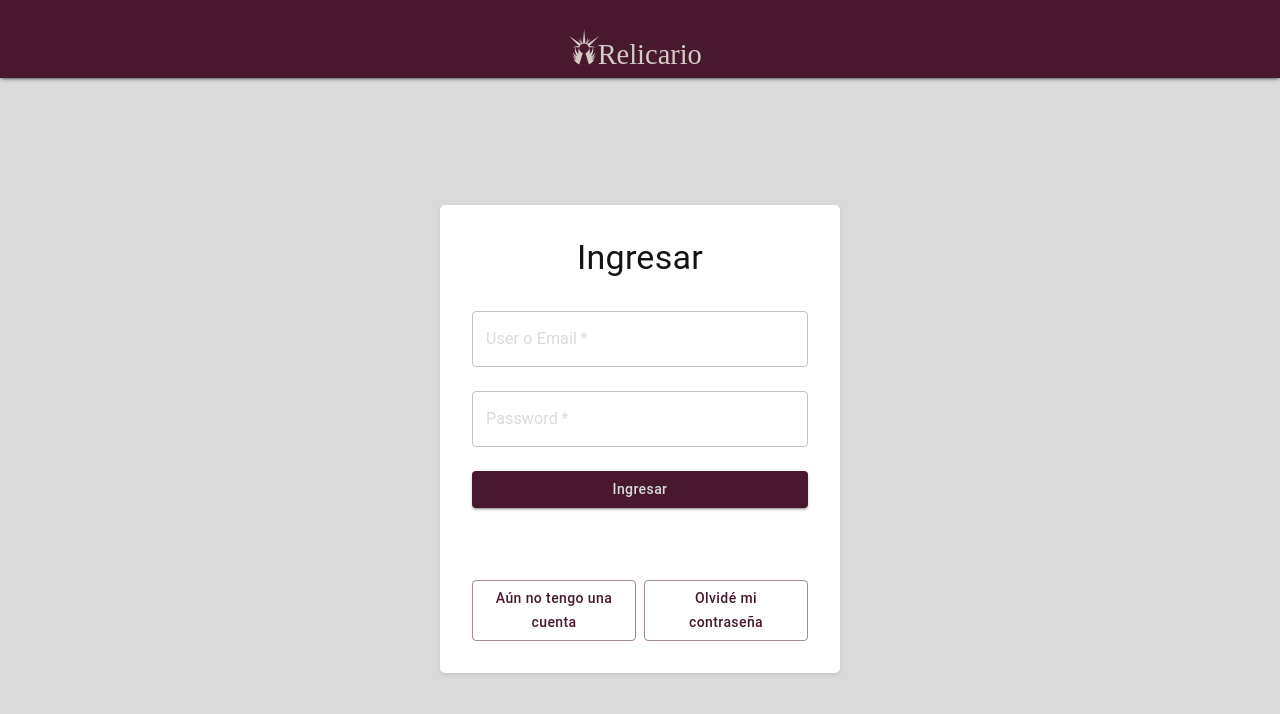
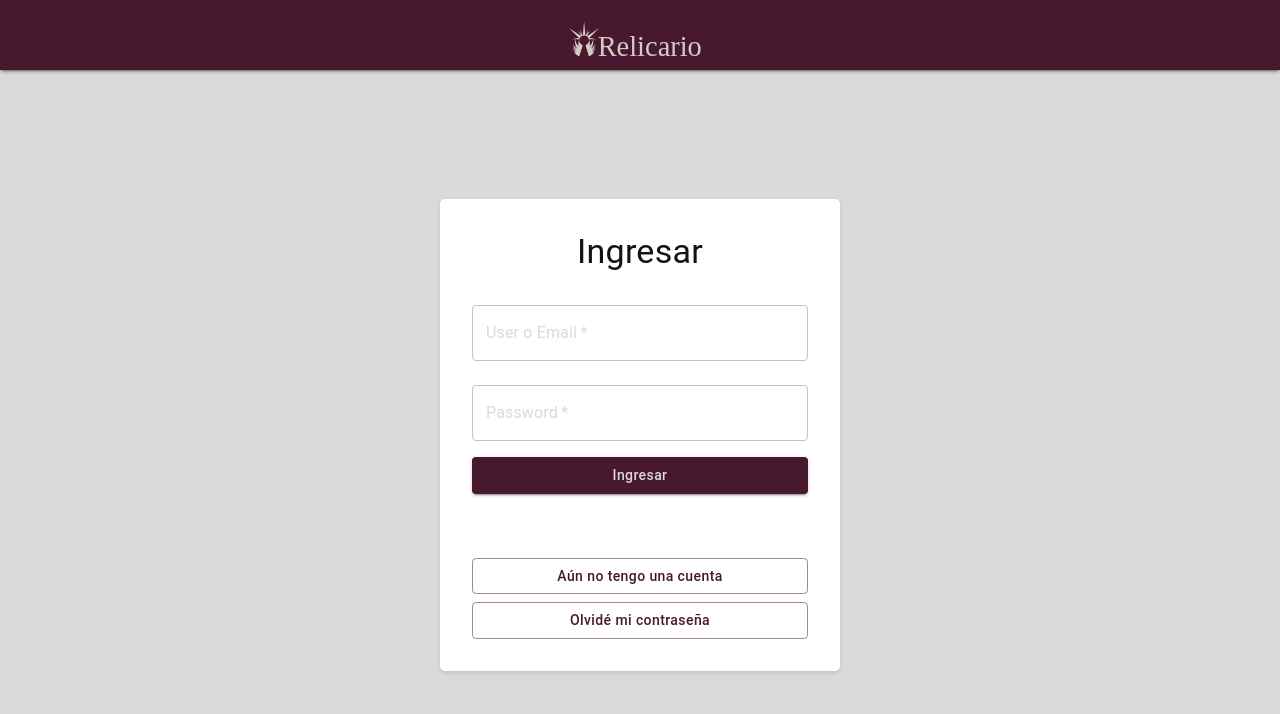
Before and after one commit to MateoNeglia/relicario-app, a React (Vite) app: page /login in a window 1280 px wide. Shown: the top 714 px of the page. Built offline with nearby package versions, Linux system fonts and the light colour scheme; no server answers; some icons are missing.

Commit message:
action buttons style2

```diff
--- a/src/components/Button/Button.jsx
+++ b/src/components/Button/Button.jsx
@@ -33,7 +33,7 @@ const Button = ({
       to={to}
       disabled={loading || disabled}
       sx={{
-        mt: 2,
+        mt: 1,
         position: 'relative',
         ...(textColor && { color: theme.palette[textColor] || textColor }),
         ...(typeof resolvedColor !== 'string' && {
--- a/src/components/Button/Button.scss
+++ b/src/components/Button/Button.scss
@@ -5,5 +5,4 @@
   text-transform: none!important;
   text-decoration: none;
   transition: background-color 0.3s ease, color 0.3s ease;
-
 }
--- a/src/pages/auth/Login/LoginPage.jsx
+++ b/src/pages/auth/Login/LoginPage.jsx
@@ -122,7 +122,7 @@ const Login = () => {
                 disabled={isSubmitting}
               />
             </Box>
-                         <Box className="google-login-wrapper">
+              <Box className="google-login-wrapper">
                <GoogleLogin
                  onSuccess={handleGoogleSuccess}
                  onError={handleGoogleError}
@@ -136,13 +136,14 @@ const Login = () => {
                  )}
                />
              </Box>
-            <Box sx={{ display: 'flex', alignItems: 'center', gap: 1 }}>
+            <Box sx={{ display: 'flex', flexDirection: 'column'}}>
               <Button
                 text="Aún no tengo una cuenta"
                 variant="outlined"
                 color="primary"
                 onClick={handleNavigateToRegister}
                 sx={{
+                  fontSize: '0.875rem',
                   '&:hover': {
                     background: 'rgba(72, 24, 47, 0.04)',
                     textDecoration: 'underline'
@@ -155,6 +156,7 @@ const Login = () => {
                 color="primary"
                 onClick={handleNavigateToRecovery}
                 sx={{
+                  fontSize: '0.875rem',
                   '&:hover': {
                     background: 'rgba(72, 24, 47, 0.04)',
                     textDecoration: 'underline'
--- a/src/pages/auth/Register/RegisterPage.jsx
+++ b/src/pages/auth/Register/RegisterPage.jsx
@@ -170,13 +170,14 @@ const RegisterPage = () => {
                )}
              />
            </Box>
-          <Box sx={{ display: 'flex', alignItems: 'center', gap: 1 }}>
+              <Box sx={{ display: 'flex', flexDirection: 'column' }}>
                 <Button
                 text="Ya tengo una cuenta"
                 variant="outlined"
                 color="primary"
                 onClick={handleNavigateToLogin}
                 sx={{
+                  fontSize: '0.875rem',
                   '&:hover': {
                     background: 'rgba(72, 24, 47, 0.04)',
                     textDecoration: 'underline'
@@ -189,6 +190,7 @@ const RegisterPage = () => {
                 color="primary"
                 onClick={handleNavigateToRecovery}
                 sx={{
+                  fontSize: '0.875rem',
                   '&:hover': {
                     background: 'rgba(72, 24, 47, 0.04)',
                     textDecoration: 'underline'
```
Lines whose indentation alone changed are shown as unchanged.
